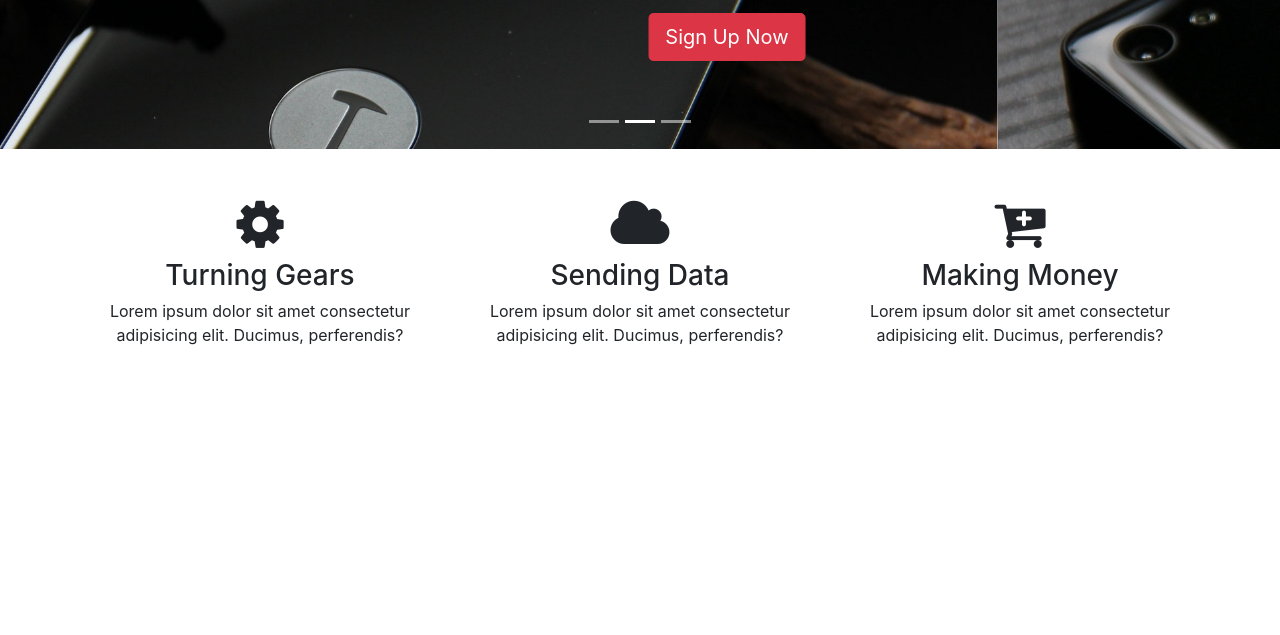
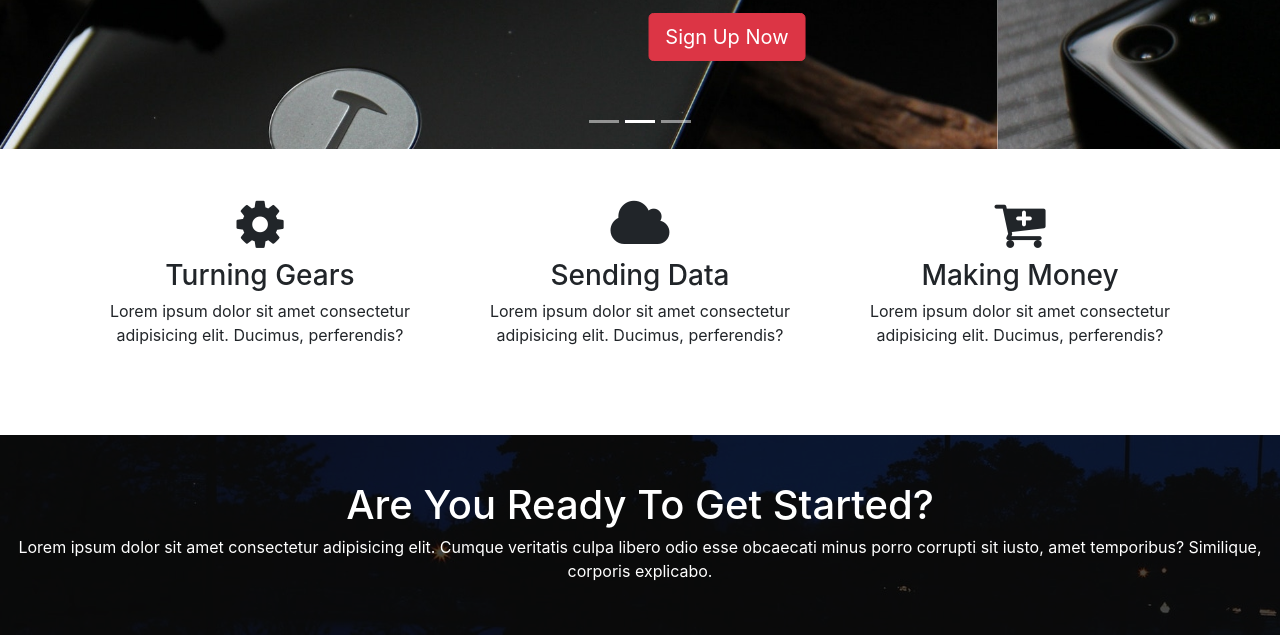
Before and after one commit to YudhaYuki/multi-page-theme, a website: page src/index.html in a window 1280 px wide. Shown: the part 357-992 px from the top of the page. Before the commit the page ends 800 px from the top, so only its background shows below. Drawn offline with Linux system fonts and the light colour scheme.

Commit message:
HOME HEADING Section

```diff
--- a/src/index.html
+++ b/src/index.html
@@ -89,6 +89,7 @@
 
 
     <!-- HOME ICON SECTION -->
+
     <section id="home-icons" class="py-5">
         <div class="container">
             <div class="row">
@@ -112,6 +113,20 @@
     </section>
 
 
+    <!-- HOME HEADING SECTION -->
+
+    <section id="home-heading" class="p-5">
+        <div class="dark-overlay">
+            <div class="row">
+                <div class="col">
+                    <div class="container pt-5"></div>
+                    <h1>Are You Ready To Get Started?</h1>
+                    <p class="d-none d-md-block">Lorem ipsum dolor sit amet consectetur adipisicing elit. Cumque veritatis culpa libero odio esse obcaecati minus porro corrupti sit iusto, amet temporibus? Similique, corporis explicabo.</p>
+                </div>
+            </div>
+        </div>
+    </section>
+
 
     <script src="js/jquery.min.js"></script>
     <script src="js/popper.min.js"></script>
--- a/src/scss/style.scss
+++ b/src/scss/style.scss
@@ -1,4 +1,9 @@
 $icon-size:55px;
+$dark-overlay: rgba(0,0,0,0.7);
+
+body{
+    overflow-x:hidden;
+}
 
 .navbar{
     .nav-link{
@@ -35,3 +40,22 @@ $icon-size:55px;
 .fa{
     font-size: $icon-size;
 }
+
+#home-heading{
+    position: relative;
+    min-height: 200px;
+    background: url(../img/lights.jpg);
+    background-attachment: fixed;
+    background-repeat: no-repeat;
+    text-align: center;
+    color: #fff;
+}
+
+.dark-overlay{
+    position: absolute;
+    background-color: $dark-overlay;
+    top: 0;
+    left: 0;
+    width: 100%;
+    height: 100%;
+}
```
Also changed, not shown: src/css/style.css, src/img/lights.jpg (added), 1 other file.
